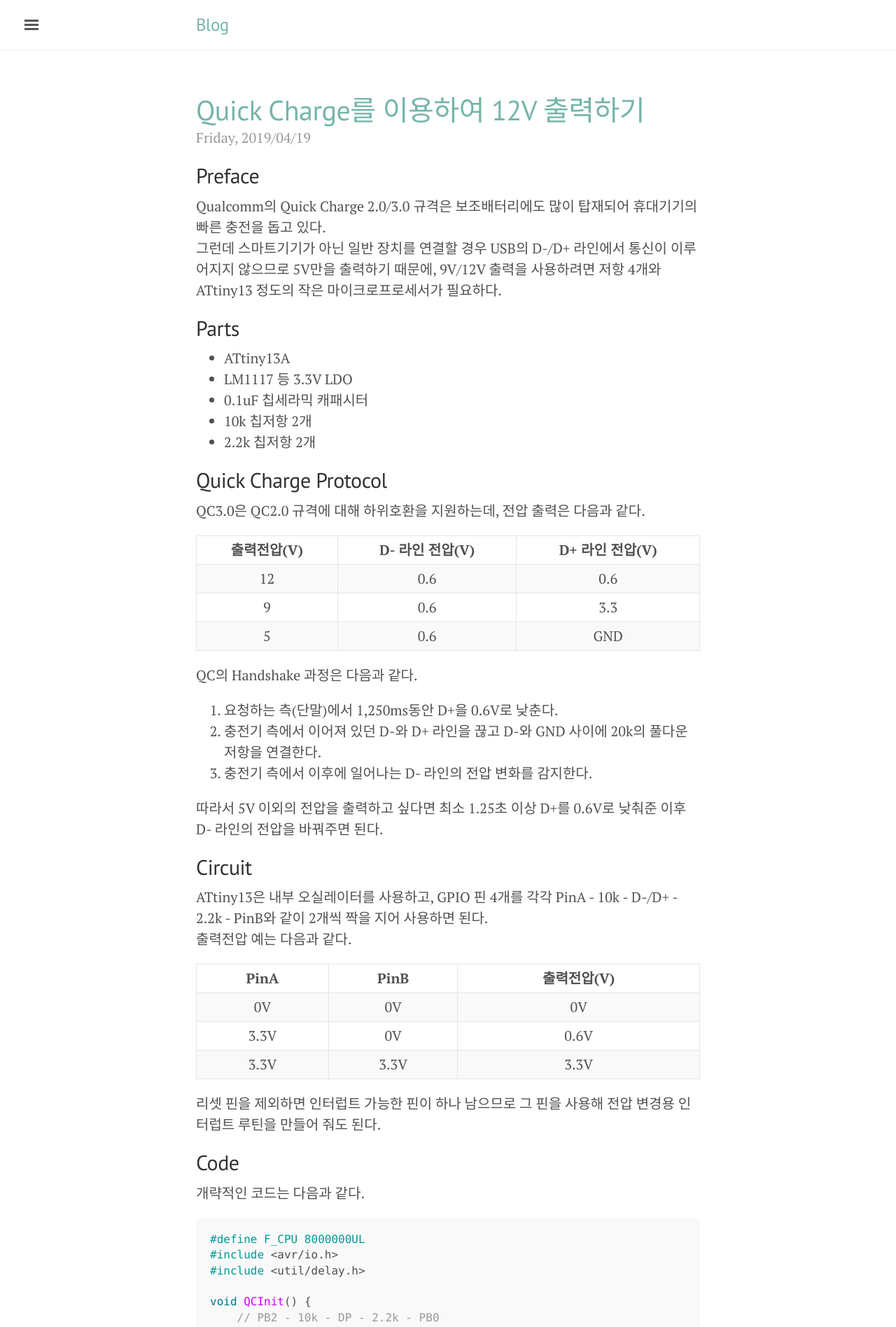
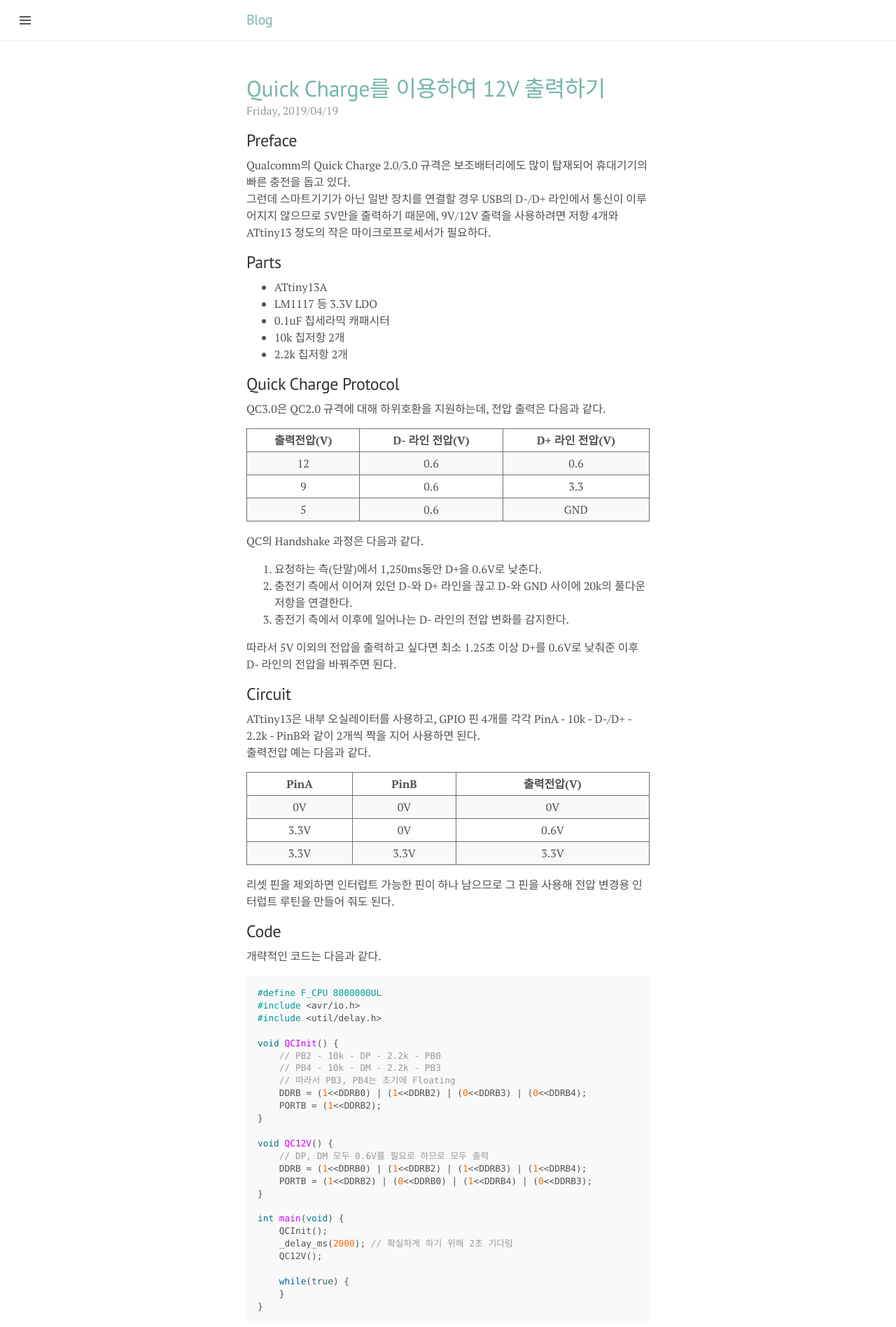
Before and after one commit to ritaru/ritaru.github.io, a Jekyll site: the page built from index.html, in a window 1280 px wide. Shown: the top 1896 px of the page at 70% size. Built offline with Jekyll 4.4.1, drawn with Linux system fonts in a browser that asks for light colours; the list of posts is cut into pages by our own code.

Commit message:
another css change

```diff
--- a/public/css/lanyon.css
+++ b/public/css/lanyon.css
@@ -157,7 +157,7 @@ h1, h2, h3, h4, h5, h6 {
 }
 @media (min-width: 30em) {
   .sidebar {
-    font-size: .75rem; /* 14px */
+    font-size: 1rem; /* 14px */
   }
 }
 
--- a/public/css/poole.css
+++ b/public/css/poole.css
@@ -54,7 +54,7 @@ html {
 }
 @media (min-width: 38em) {
   html {
-    font-size: 20px;
+    font-size: 1rem;
   }
 }
 
@@ -244,7 +244,7 @@ table {
 td,
 th {
   padding: .25rem .5rem;
-  border: 1px solid #e5e5e5;
+  border: 1px solid #707070;
 }
 tbody tr:nth-child(odd) td,
 tbody tr:nth-child(odd) th {
```
